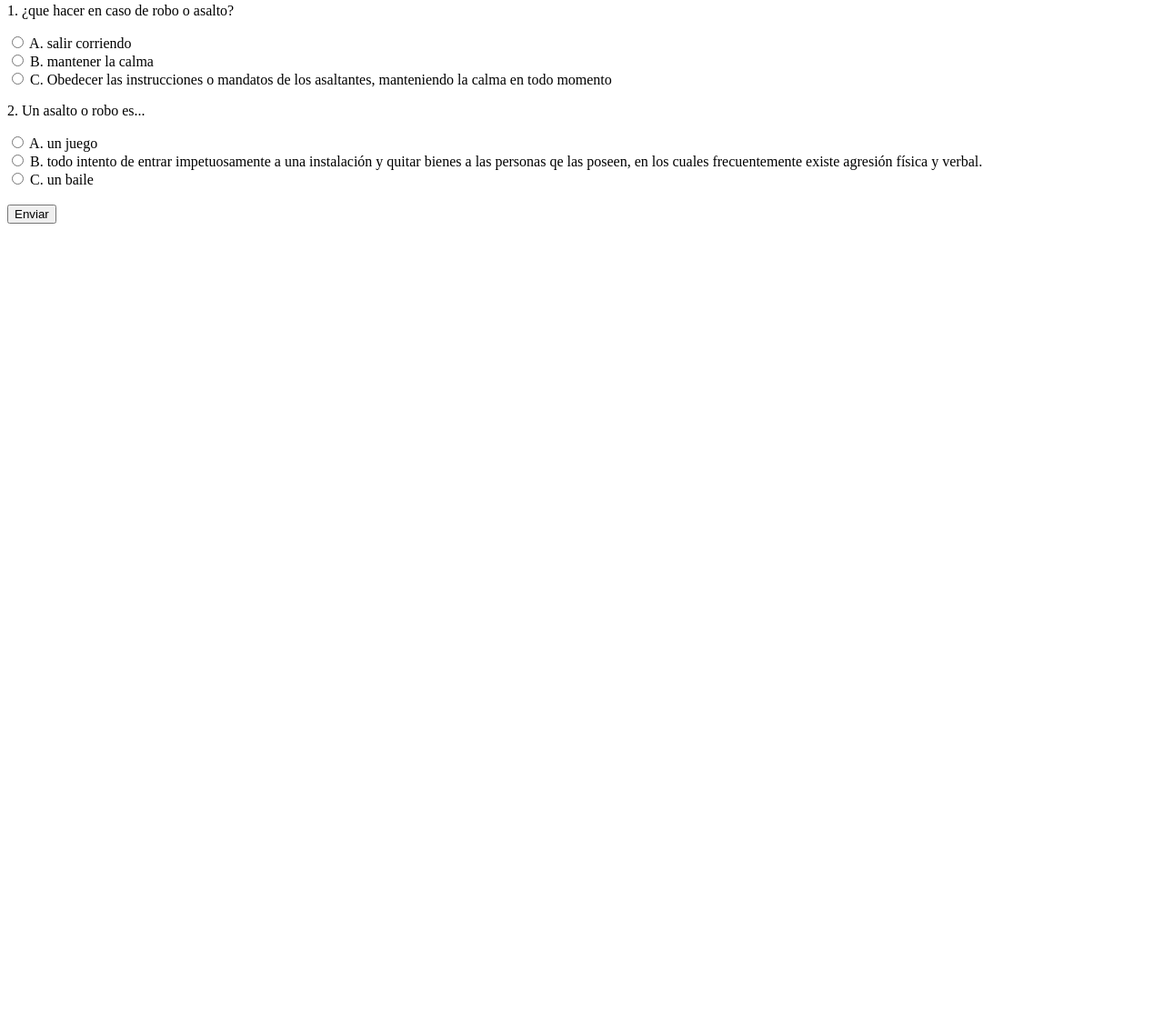
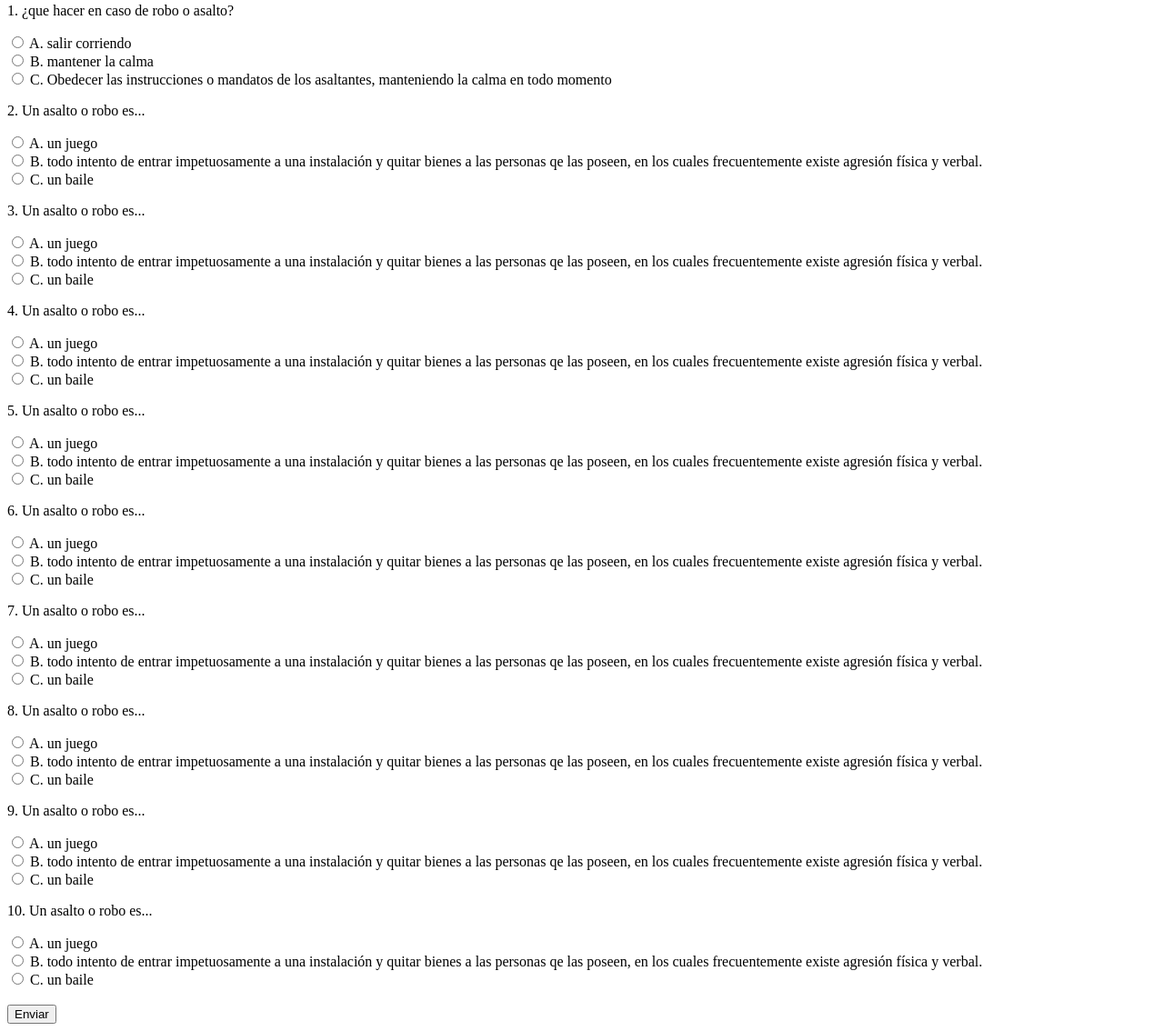
Before and after one commit to jaqueonate/curso_online, a plain HTML site: page evaluacion.html in a window 1280 px wide. Shown: the part 77-1211 px from the top of the page at 91% size. Before the commit the page ends 800 px from the top, so only its background shows below. Drawn offline with Linux system fonts and the light colour scheme.

Commit message:
Update evaluacion.html

```diff
--- a/evaluacion.html
+++ b/evaluacion.html
@@ -13,8 +13,56 @@
     <input type="radio" name="q1" value="b"> B. mantener la calma<br>
     <input type="radio" name="q1" value="c"> C. Obedecer las instrucciones o mandatos de los asaltantes, manteniendo la calma en todo momento<br>
 
- <!-- Pregunta 2 -->
+    <!-- Pregunta 2 -->
     <p>2. Un asalto o robo es...</p>
+    <input type="radio" name="q1" value="a"> A. un juego<br>
+    <input type="radio" name="q1" value="b"> B. todo intento de entrar impetuosamente a una instalación y quitar bienes a las personas qe las poseen, en los cuales frecuentemente existe agresión física y verbal.<br>
+    <input type="radio" name="q1" value="c"> C. un baile<br>
+
+     <!-- Pregunta 3 -->
+    <p>3. Un asalto o robo es...</p>
+    <input type="radio" name="q1" value="a"> A. un juego<br>
+    <input type="radio" name="q1" value="b"> B. todo intento de entrar impetuosamente a una instalación y quitar bienes a las personas qe las poseen, en los cuales frecuentemente existe agresión física y verbal.<br>
+    <input type="radio" name="q1" value="c"> C. un baile<br>
+
+     <!-- Pregunta 4 -->
+    <p>4. Un asalto o robo es...</p>
+    <input type="radio" name="q1" value="a"> A. un juego<br>
+    <input type="radio" name="q1" value="b"> B. todo intento de entrar impetuosamente a una instalación y quitar bienes a las personas qe las poseen, en los cuales frecuentemente existe agresión física y verbal.<br>
+    <input type="radio" name="q1" value="c"> C. un baile<br>
+
+    <!-- Pregunta 5 -->
+    <p>5. Un asalto o robo es...</p>
+    <input type="radio" name="q1" value="a"> A. un juego<br>
+    <input type="radio" name="q1" value="b"> B. todo intento de entrar impetuosamente a una instalación y quitar bienes a las personas qe las poseen, en los cuales frecuentemente existe agresión física y verbal.<br>
+    <input type="radio" name="q1" value="c"> C. un baile<br>
+
+    <!-- Pregunta 6 -->
+    <p>6. Un asalto o robo es...</p>
+    <input type="radio" name="q1" value="a"> A. un juego<br>
+    <input type="radio" name="q1" value="b"> B. todo intento de entrar impetuosamente a una instalación y quitar bienes a las personas qe las poseen, en los cuales frecuentemente existe agresión física y verbal.<br>
+    <input type="radio" name="q1" value="c"> C. un baile<br>
+
+    <!-- Pregunta 7 -->
+    <p>7. Un asalto o robo es...</p>
+    <input type="radio" name="q1" value="a"> A. un juego<br>
+    <input type="radio" name="q1" value="b"> B. todo intento de entrar impetuosamente a una instalación y quitar bienes a las personas qe las poseen, en los cuales frecuentemente existe agresión física y verbal.<br>
+    <input type="radio" name="q1" value="c"> C. un baile<br>
+
+    <!-- Pregunta 8 -->
+    <p>8. Un asalto o robo es...</p>
+    <input type="radio" name="q1" value="a"> A. un juego<br>
+    <input type="radio" name="q1" value="b"> B. todo intento de entrar impetuosamente a una instalación y quitar bienes a las personas qe las poseen, en los cuales frecuentemente existe agresión física y verbal.<br>
+    <input type="radio" name="q1" value="c"> C. un baile<br>
+
+    <!-- Pregunta 9 -->
+    <p>9. Un asalto o robo es...</p>
+    <input type="radio" name="q1" value="a"> A. un juego<br>
+    <input type="radio" name="q1" value="b"> B. todo intento de entrar impetuosamente a una instalación y quitar bienes a las personas qe las poseen, en los cuales frecuentemente existe agresión física y verbal.<br>
+    <input type="radio" name="q1" value="c"> C. un baile<br>
+
+    <!-- Pregunta 10 -->
+    <p>10. Un asalto o robo es...</p>
     <input type="radio" name="q1" value="a"> A. un juego<br>
     <input type="radio" name="q1" value="b"> B. todo intento de entrar impetuosamente a una instalación y quitar bienes a las personas qe las poseen, en los cuales frecuentemente existe agresión física y verbal.<br>
     <input type="radio" name="q1" value="c"> C. un baile<br>
```
